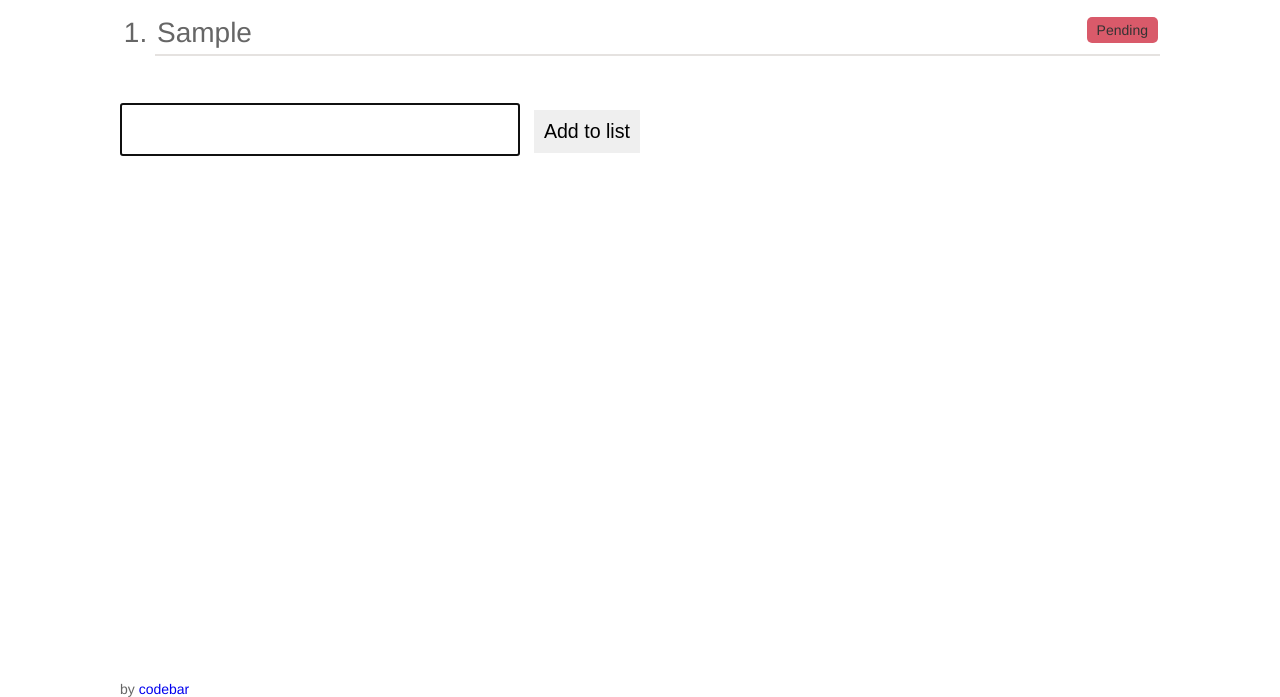
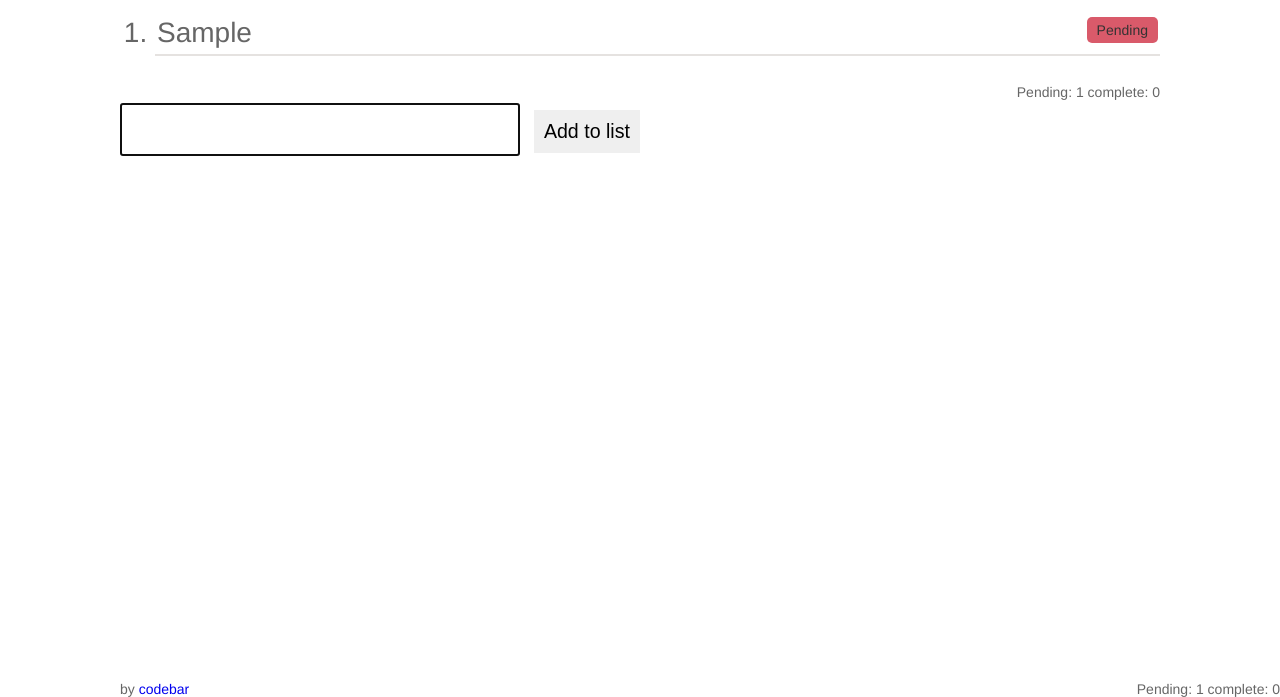
Before and after one commit to jongjai/wishlist, a plain HTML site: page index.html in a window 1280 px wide. Both pictures are taken after typing "Sample" into the empty fields and a click on the button "Add to list". Shown: the part 253-950 px from the top of the page. Drawn offline with Linux system fonts and the light colour scheme.

Commit message:
add div class total, in order to add task counter.

```diff
--- a/index.html
+++ b/index.html
@@ -22,6 +22,7 @@
       <button id="add-to-list">Add to list</button>
 
     </div>
+    <div class="total"></div>
     <footer>
       <div id="content"> by <a href="http://codebar.io">codebar</a> </div>
     </footer>
--- a/script.js
+++ b/script.js
@@ -7,11 +7,20 @@ $(document).on('click', '#add-to-list', function addToList(event){
 	$("input#item").focus();
 
 });*/
+function updateTotal(){
+	//$(".total").text("Pending: ");
+	var pending = $(".pending").length;
+	var completed = $(".success").length;
+
+	$(".total").text("Pending: " + pending + " complete: " + completed);
+}
+
 $(document).on('click', '#add-to-list', function addToList(event){
 	var item = $("input").val();
 	$("ol#items").append("<li>" + item + "<span class='label pending'>Pending</span></li>");
 	$("input#item").val("");
 	$("input#item").focus();
+	updateTotal();
 
 });
 
@@ -19,4 +28,5 @@ $(document).on('click', '.pending', function addNewClass(){
 	$(this).parent().addClass("completed");
 	$(this).parent().append("<span class='label success'>Done!</span>");
 	$(this).remove();
+	updateTotal();
 });
```
